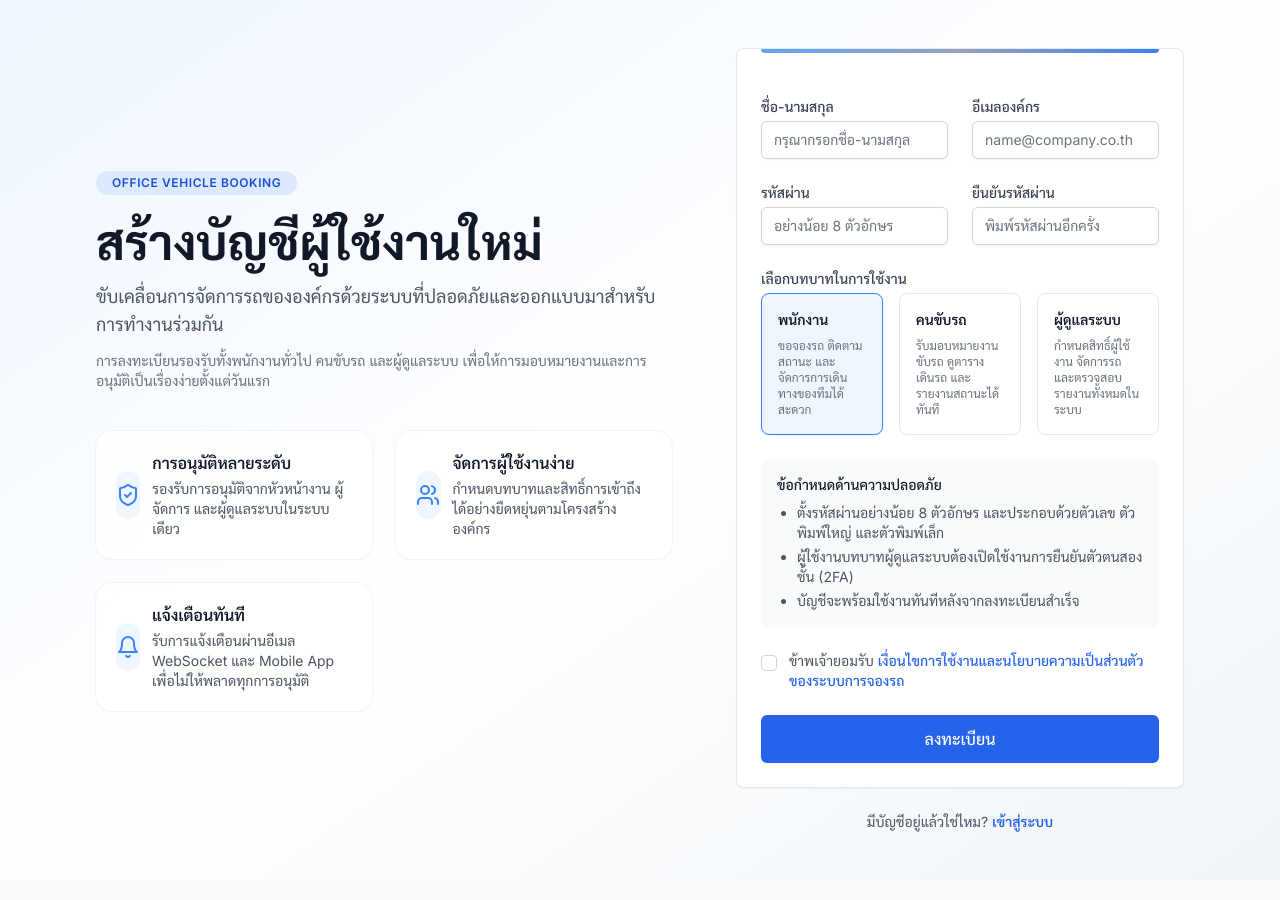
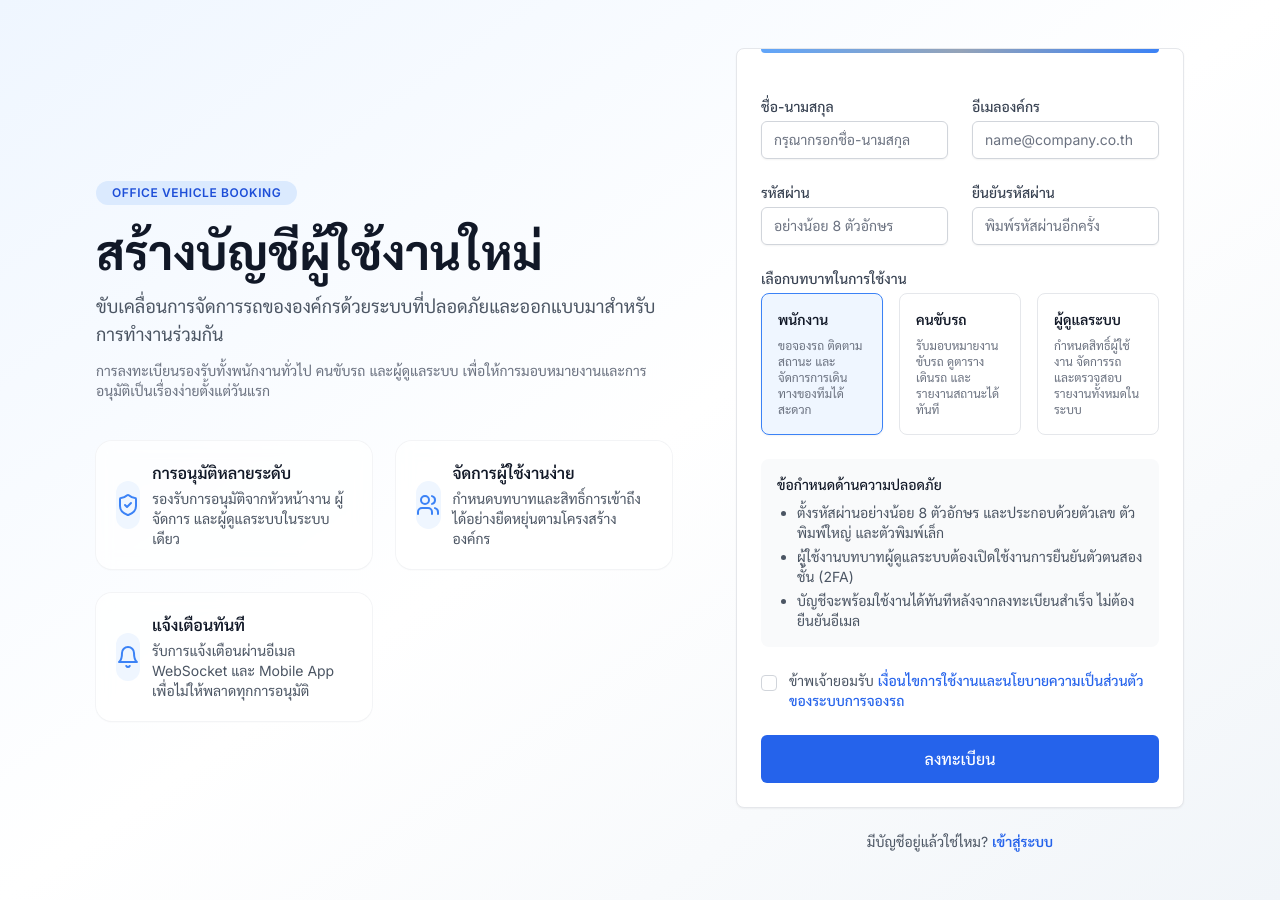
Before and after one commit to suphotsudsee/CAR-BOOKING, a Next.js app in the folder frontend/: page /register in a window 1280 px wide. Built offline with nearby package versions, Linux system fonts and the light colour scheme; no server answers.

Commit message:
Update registration activation guidance

```diff
--- a/frontend/src/app/register/page.tsx
+++ b/frontend/src/app/register/page.tsx
@@ -245,7 +245,7 @@ export default function RegisterPage() {
           <ul className="mt-2 list-disc space-y-1 pl-5">
             <li>ตั้งรหัสผ่านอย่างน้อย 8 ตัวอักษร และประกอบด้วยตัวเลข ตัวพิมพ์ใหญ่ และตัวพิมพ์เล็ก</li>
             <li>ผู้ใช้งานบทบาทผู้ดูแลระบบต้องเปิดใช้งานการยืนยันตัวตนสองชั้น (2FA)</li>
-            <li>บัญชีจะพร้อมใช้งานทันทีหลังจากลงทะเบียนสำเร็จ</li>
+            <li>บัญชีจะพร้อมใช้งานได้ทันทีหลังจากลงทะเบียนสำเร็จ ไม่ต้องยืนยันอีเมล</li>
           </ul>
         </div>
 
```
